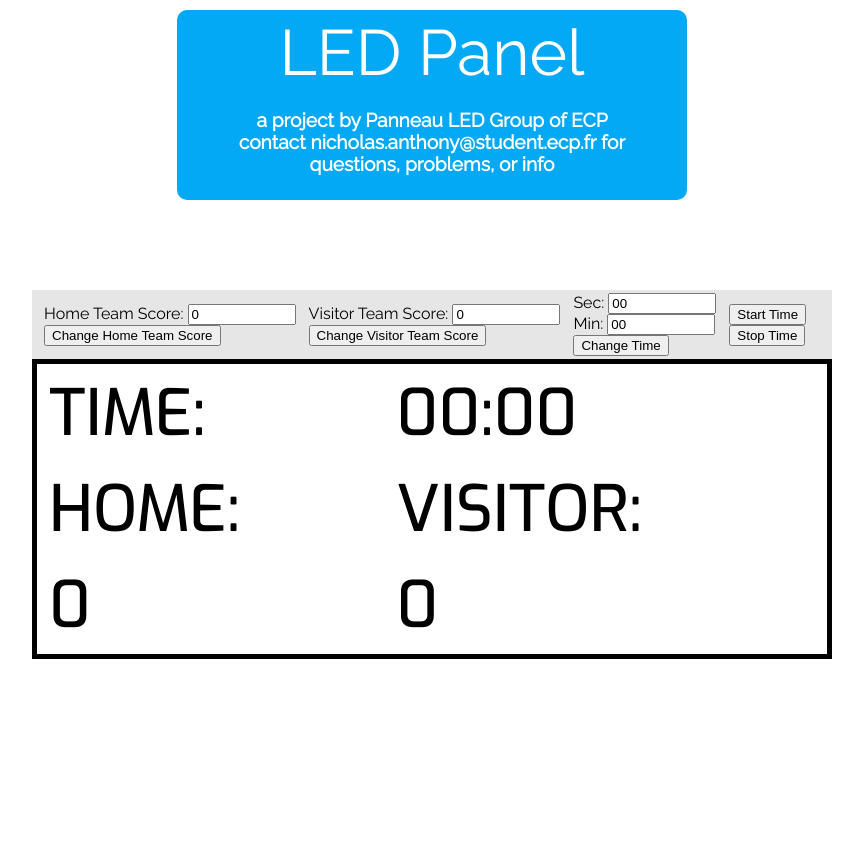
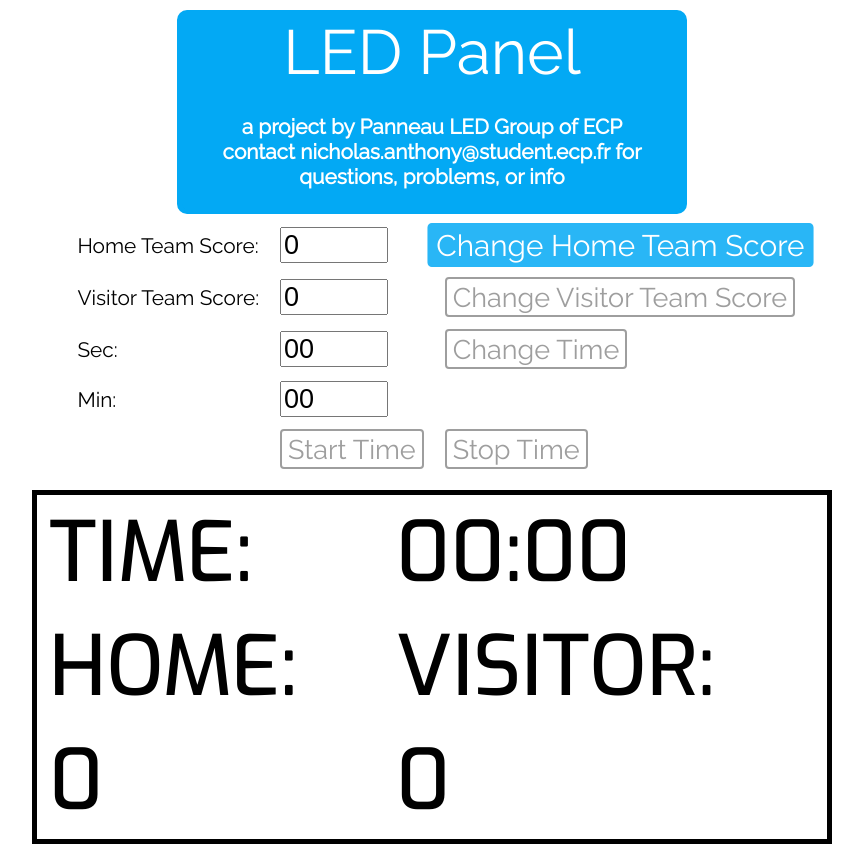
Before and after one commit to PanneauLED/Teensy-Files, a plain HTML site: page Panel_Website/index.html in a window 1280 px wide. Both pictures are taken after a click on the button "Change Home Team Score". Shown: the whole page, without its empty margins (208-1071 px from the left). Before the commit the page ends 800 px from the top, so only its background shows below. Drawn offline with Linux system fonts and the light colour scheme.

Commit message:
Updated Website

```diff
--- /dev/null
+++ b/Panel_Website/hover.css
@@ -0,0 +1,166 @@
+/*!
+ * Hover.css (http://ianlunn.github.io/Hover/)
+ * Version: 2.0.2
+ * Author: Ian Lunn @IanLunn
+ * Author URL: http://ianlunn.co.uk/
+ * Github: https://github.com/IanLunn/Hover
+ * Made available under a MIT License:
+ * http://www.opensource.org/licenses/mit-license.php
+ * Hover.css Copyright Ian Lunn 2014. Generated with Sass.
+ */
+
+/* Bounce In */
+.hvr-bounce-in {
+  display: inline-block;
+  vertical-align: middle;
+  -webkit-transform: translateZ(0);
+  transform: translateZ(0);
+  box-shadow: 0 0 1px rgba(0, 0, 0, 0);
+  -webkit-backface-visibility: hidden;
+  backface-visibility: hidden;
+  -moz-osx-font-smoothing: grayscale;
+  -webkit-transition-duration: 0.5s;
+  transition-duration: 0.5s;
+  text-decoration: none;
+}
+.hvr-bounce-in:hover, .hvr-bounce-in:focus, .hvr-bounce-in:active {
+  -webkit-transform: scale(1.1);
+  transform: scale(1.1);
+  -webkit-transition-timing-function: cubic-bezier(0.47, 2.02, 0.31, -0.36);
+  transition-timing-function: cubic-bezier(0.47, 2.02, 0.31, -0.36);
+  text-decoration: underline;
+  color: #29B6F6;
+}
+.hvr-bounce-in:visited, .hvr-bounce-in:link{
+  text-decoration: none;
+}
+
+ /*  ----- Grow for button -----   -----  -----  -----  -----  -----  -----  -----  -----  -----  -----  ----- */
+ /* Used on MainPage.html */
+/* Grow */
+.hvr-grow {
+  display: inline-block;
+  vertical-align: middle;
+  -webkit-transform: translateZ(0);
+  transform: translateZ(0);
+  box-shadow: 0 0 1px rgba(0, 0, 0, 0);
+  -webkit-backface-visibility: hidden;
+  backface-visibility: hidden;
+  -moz-osx-font-smoothing: grayscale;
+  -webkit-transition-duration: 0.3s;
+  transition-duration: 0.3s;
+  -webkit-transition-property: transform;
+  transition-property: transform;
+}
+.hvr-grow:hover, .hvr-grow:focus, .hvr-grow:active {
+  -webkit-transform: scale(1.1);
+  transform: scale(1.1);
+  background: #29B6F6;
+  border-color: #29B6F6;
+  color: white;
+}
+
+/* Float Shadow  -----   -----   -----   -----   -----   -----   -----   -----   -----   -----   -----   -----  */
+.hvr-float-shadow {
+  display: inline-block;
+  vertical-align: middle;
+  -webkit-transform: translateZ(0);
+  transform: translateZ(0);
+  box-shadow: 0 0 1px rgba(0, 0, 0, 0);
+  -webkit-backface-visibility: hidden;
+  backface-visibility: hidden;
+  -moz-osx-font-smoothing: grayscale;
+  position: relative;
+  -webkit-transition-duration: 0.3s;
+  transition-duration: 0.3s;
+  -webkit-transition-property: transform;
+  transition-property: transform;
+}
+.hvr-float-shadow:before {
+  pointer-events: none;
+  position: absolute;
+  z-index: -1;
+  content: '';
+  top: 100%;
+  left: 5%;
+  height: 10px;
+  width: 90%;
+  opacity: 0;
+  background: -webkit-radial-gradient(center, ellipse, rgba(0, 0, 0, 0.35) 0%, rgba(0, 0, 0, 0) 80%);
+  background: radial-gradient(ellipse at center, rgba(0, 0, 0, 0.35) 0%, rgba(0, 0, 0, 0) 80%);
+  /* W3C */
+  -webkit-transition-duration: 0.3s;
+  transition-duration: 0.3s;
+  -webkit-transition-property: transform, opacity;
+  transition-property: transform, opacity;
+}
+.hvr-float-shadow:hover, .hvr-float-shadow:focus, .hvr-float-shadow:active {
+  -webkit-transform: translateY(-4px);
+  transform: translateY(-4px);
+  border-color: #29B6F6;
+  background-color: #29B6F6;
+  color: white;
+  /* move the element up by 5px */
+}
+.hvr-float-shadow:hover:before, .hvr-float-shadow:focus:before, .hvr-float-shadow:active:before {
+  opacity: 1;
+  -webkit-transform: translateY(5px);
+  transform: translateY(5px);
+  /* move the element down by 5px (it will stay in place because it's attached to the element that also moves up 5px) */
+}
+
+
+ /*  ----- Sweep To Right -----   -----  -----  -----  -----  -----  -----  -----  -----  -----  -----  -----  */
+ /* Used on cover page (FreelanceWebsite.html) */
+.hvr-sweep-to-right {
+  	display: inline-block;
+  	vertical-align: middle;
+  	z-index: 2;
+  	-webkit-transform: translateZ(0);
+  	transform: translateZ(0);
+  	box-shadow: 0 0 1px rgba(0, 0, 0, 0);
+  	-webkit-backface-visibility: hidden;
+  	backface-visibility: hidden;
+  	-moz-osx-font-smoothing: grayscale;
+  	border-radius: 2px;
+  	-webkit-transition-property: color;
+  	transition-property: color;
+  	-webkit-transition-duration: 0.3s;
+  	transition-duration: 0.3s;
+}
+.hvr-sweep-to-right:before {
+	content: "";
+	position: absolute;
+	z-index: -1;
+	top: 0;
+	left: 0;
+	right: 0;
+	bottom: 0;
+	border-radius: 2px;
+	background: #4FC3F7; /*change color of sweep here*/
+  	color: white;
+  	-webkit-transform: scaleX(0);
+ 	transform: scaleX(0);
+	-webkit-transform-origin: 0 50%;
+  	transform-origin: 0 50%;
+  	-webkit-transition-property: transform;
+  	transition-property: transform;
+  	-webkit-transition-duration: 0.3s;
+  	transition-duration: 0.3s;
+  	-webkit-transition-timing-function: ease-out;
+  	transition-timing-function: ease-out;
+}
+.hvr-sweep-to-right:hover, .hvr-sweep-to-right:focus, .hvr-sweep-to-right:active {
+  	color: white;
+  	border-radius:2px;
+	-webkit-border-radius: 2px;
+	-moz-border-radius: 2px;
+}
+.hvr-sweep-to-right:hover:before, .hvr-sweep-to-right:focus:before, .hvr-sweep-to-right:active:before {
+  	-webkit-transform: scaleX(1.5); /* change size of sweep here*/
+  	transform: scaleX(1.5);
+	border-radius:2px;
+	-webkit-border-radius: 2px;
+	-moz-border-radius: 2px;
+	color: white;
+}
--- a/Panel_Website/index.html
+++ b/Panel_Website/index.html
@@ -10,6 +10,7 @@
     <link href='https://fonts.googleapis.com/css?family=Exo:500' rel='stylesheet' type='text/css'>
     <link href='https://fonts.googleapis.com/css?family=Raleway' rel='stylesheet' type='text/css'>
     <link rel='stylesheet' type='text/css' href='indexstyle.css' >
+    <link href="hover.css" rel="stylesheet" type="text/css"/>
 </head>
 
 <body>
@@ -26,24 +27,36 @@
     </div>
 
     <div id="control_panel">
-        <table id="input">
-            <td>
-                Home Team Score: <input type="number" id="inputHomeScore" value="0"><br>
-                <button id="homeSubmit">Change Home Team Score</button><br>
-            </td>
-            <td>
-                Visitor Team Score:  <input type="number" id="inputVisitorScore" value="0"><br>
-                <button id="visitorSubmit">Change Visitor Team Score</button><br>
-            </td>
-            <td>
-                Sec: <input type="number" id="inputSec" value="00"><br>
-                Min: <input type="number" id="inputMin" value="00"><br>
-                <button id="timeSubmit">Change Time</button><br>
-            </td>
-            <td>
-                <button id="startButton">Start Time</button><br>
-                <button id="stopButton">Stop Time</button>
-            </td>
+        <table id="input" cellspacing = "10";>
+            <tr>
+                <td>Home Team Score: </td>
+                <td><input type="number" id="inputHomeScore" value="0"></td>
+                <td><button id="homeSubmit" class="hvr-grow">Change Home Team Score</button><br>
+                </td>
+            </tr>
+
+            <tr>
+                <td>Visitor Team Score:  </td>
+                <td><input type="number" id="inputVisitorScore" value="0"></td>
+                <td><button id="visitorSubmit" class="hvr-float-shadow">Change Visitor Team Score</button></td>
+            </tr>
+            <tr>
+                <td>Sec: </td>
+                <td><input type="number" id="inputSec" value="00"></td>
+
+                <td><button id="timeSubmit" class="hvr-float-shadow">Change Time</button></td>
+            </tr>
+            <tr>
+                <td>Min: </td>
+                <td><input type="number" id="inputMin" value="00"></td>
+            </tr>
+            <tr>
+                <td></td>
+                <td><button id="startButton" class="hvr-float-shadow">Start Time</button></td>
+                <td>
+                <button id="stopButton" class="hvr-float-shadow">Stop Time</button>
+                </td>
+            </tr>
         </table>
         <table id="panel">
             <tr>
--- a/Panel_Website/indexstyle.css
+++ b/Panel_Website/indexstyle.css
@@ -1,12 +1,15 @@
 body {
-
-
     margin: 0;
     padding: 0;
     font-family: 'Raleway', sans-serif;
     font-weight: 500;
     min-width: 1000px;
+    font-size: 130%;
 }
+h1, h4 {
+    display: inline;
+}
+
 #nav{
     position: relative;
     margin-left: auto;
@@ -23,13 +26,9 @@
     border-radius: 10px;
     border-color: #03A9F4;
 }
-    h1, h4 {
-        display: inline;
-    }
-
 #website_title{
     position: relative;
-        font-size: 400%;
+    font-size: 300%;
     color: white;
 }
 #credit{
@@ -37,8 +36,9 @@
     color: white;
     padding: 10px;
     top: -10px;
-        font-size: 120%;
+    font-size: 100%;
 }
+
 
 #panel{
     border-style: solid;
@@ -49,20 +49,36 @@
     height: 300px;
     background-color: #FFFFFF;
     font-family: 'Exo', sans-serif;
+
+    position: relative;
+    margin-left: auto;
+    margin-right: auto;
+    top: 20px;
+}
+button {
+    font-family: 'Raleway', sans-serif;
+    color: #9E9E9E;
+    background-color: white;
+    border-radius: 4px;
+    border-style: solid;
+    border-width: 2px;
+    border-color: #9E9E9E;
+    position: relative;
+    height: 40px;
+    font-size: 130%;
 }
 
 #timeStyle{
     display: inline;
 }
 
-    #control_panel{
+#input{
     position: relative;
     margin-left: auto;
     margin-right: auto;
-        top: 100px;
-        width:800px;
-        background-color: #E6E6E6;
+    top: 10px;
 }
+
 .panel_style{
     display: inline;
 }
@@ -70,8 +86,12 @@
 td {
     padding-left: 10px;
 }
+
 input {
     width: 100px;
+    height: 30px;
+    font-size: 130%;
+
 }
 #open {
     -moz-box-shadow:inset 0px 1px 0px 0px #ffffff;
```
Also changed, not shown: Panel_Website/main.js (+8 -0 lines). Lines whose indentation alone changed are shown as unchanged.
